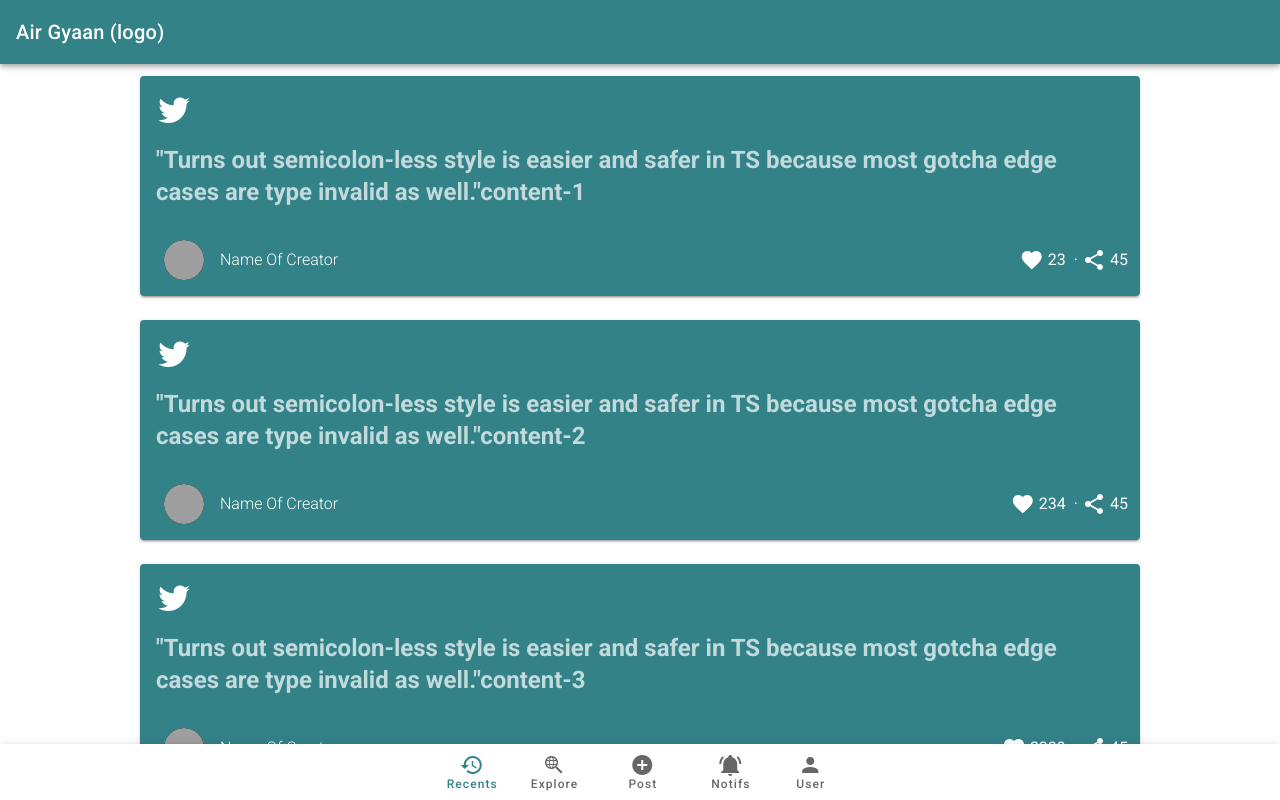
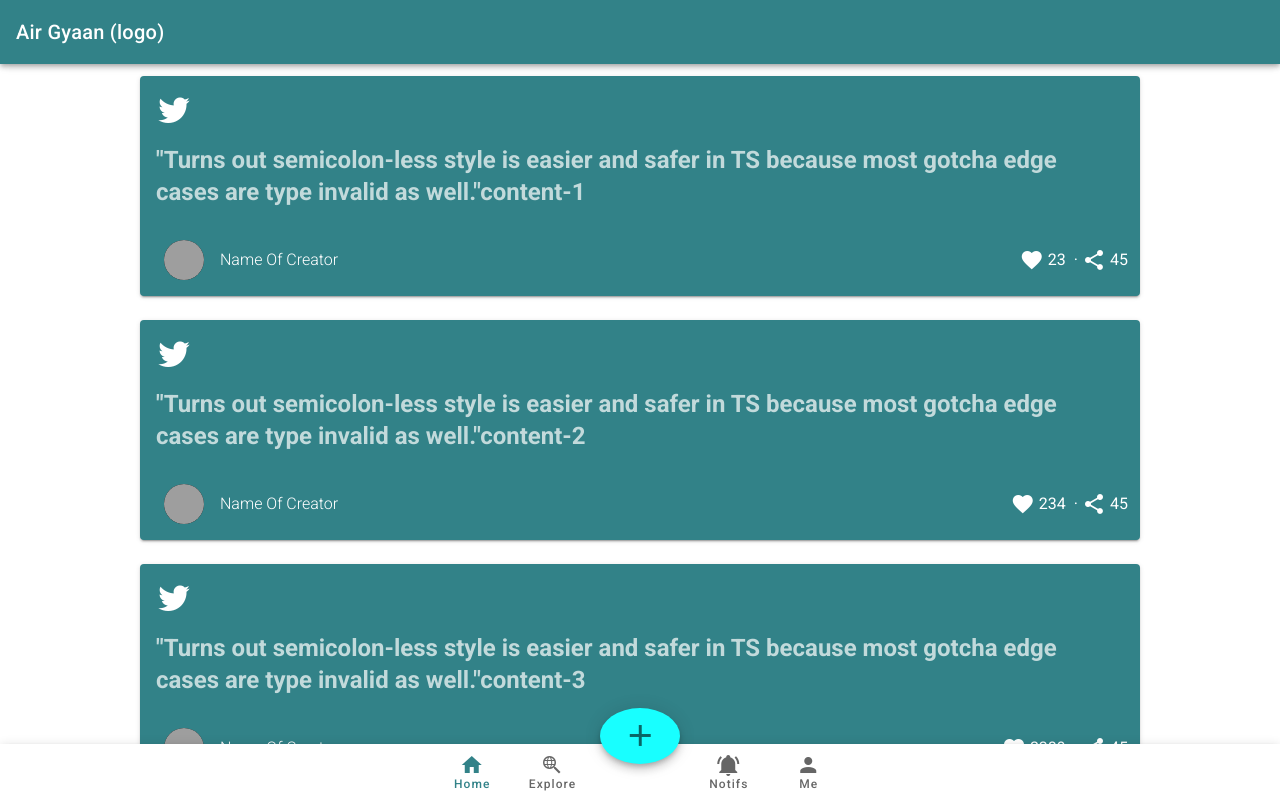
Before and after one commit to harshsharma2210/Air-Gyaan, a Vue app in the folder client/: page / in a window 1280 px wide. Shown: the top 800 px of the page. Built offline with nearby package versions, Linux system fonts and the light colour scheme; grey boxes are pictures that could not be loaded.

Commit message:
added login_singup and post button

```diff
--- a/client/src/App.vue
+++ b/client/src/App.vue
@@ -12,8 +12,8 @@
 
     <v-bottom-navigation color="primary" app>
       <v-btn to="/">
-        <span>Recents</span>
-        <v-icon>mdi-history</v-icon>
+        <span>Home</span>
+        <v-icon>mdi-home</v-icon>
       </v-btn>
 
       <v-btn to="/explore">
@@ -28,19 +28,30 @@
 
       <v-dialog v-model="dialog" persistent max-width="600px">
         <template v-slot:activator="{ on, attrs }">
-          <v-btn v-bind="attrs" v-on="on" class="mx-2" fab color="white" rounded>
-            <span>Post</span>
-            <v-icon>mdi-plus-circle</v-icon>
+          <v-btn
+            v-bind="attrs"
+            v-on="on"
+            class="mx-2 rounded-circle d-inline-block"
+            color="cyan accent-2"
+            elevation="6"
+            rounded
+            x-large
+            fab
+            top
+            center
+            absolute
+          >
+            <v-icon large>mdi-plus</v-icon>
           </v-btn>
         </template>
 
         <v-card class="pa-md-7 mx-lg-auto" id="rounded-card">
+          <h2>
+          New Post!
+        </h2>
+
           <template>
             <div>
-              <h2 class="mb-3">
-                New Post!
-              </h2>
-
               <tiptap-vuetify
                 v-model="content"
                 :extensions="extensions"
@@ -67,10 +78,9 @@
       </v-btn>
 
       <v-btn to="/profile">
-        <span>User</span>
+        <span>Me</span>
         <v-icon>mdi-account</v-icon>
       </v-btn>
-
     </v-bottom-navigation>
   </v-app>
 </template>
@@ -115,7 +125,9 @@ export default {
     ],
     content: "",
     dialog: false,
-    max: 250,
+    maxLength: 250,
+    remainingChars: 250,
+    reachZero: 0,
     activeBtn: 0,
     showNav: true,
   }),
```
Also changed, not shown: client/src/components/Category.vue (added).
